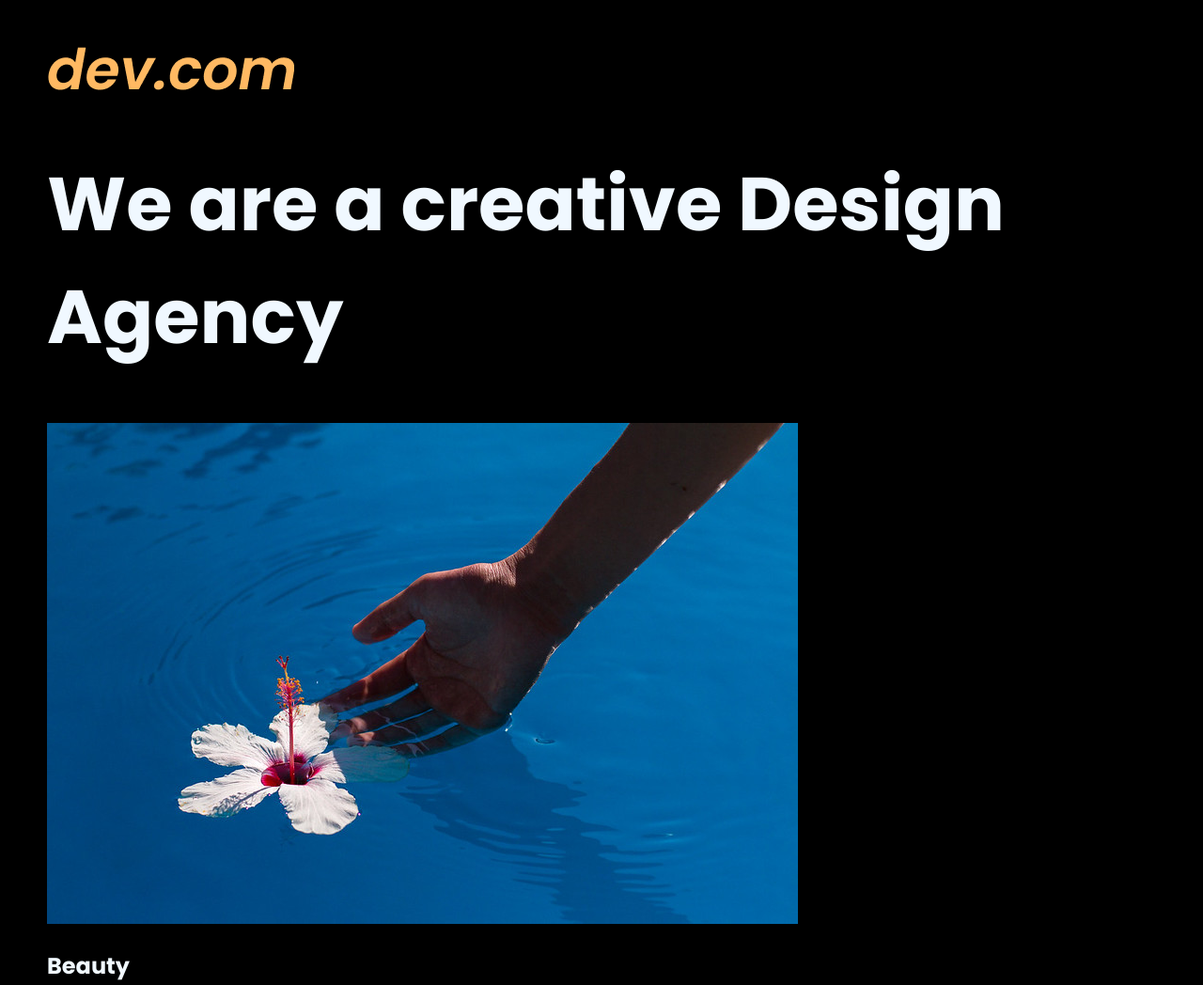
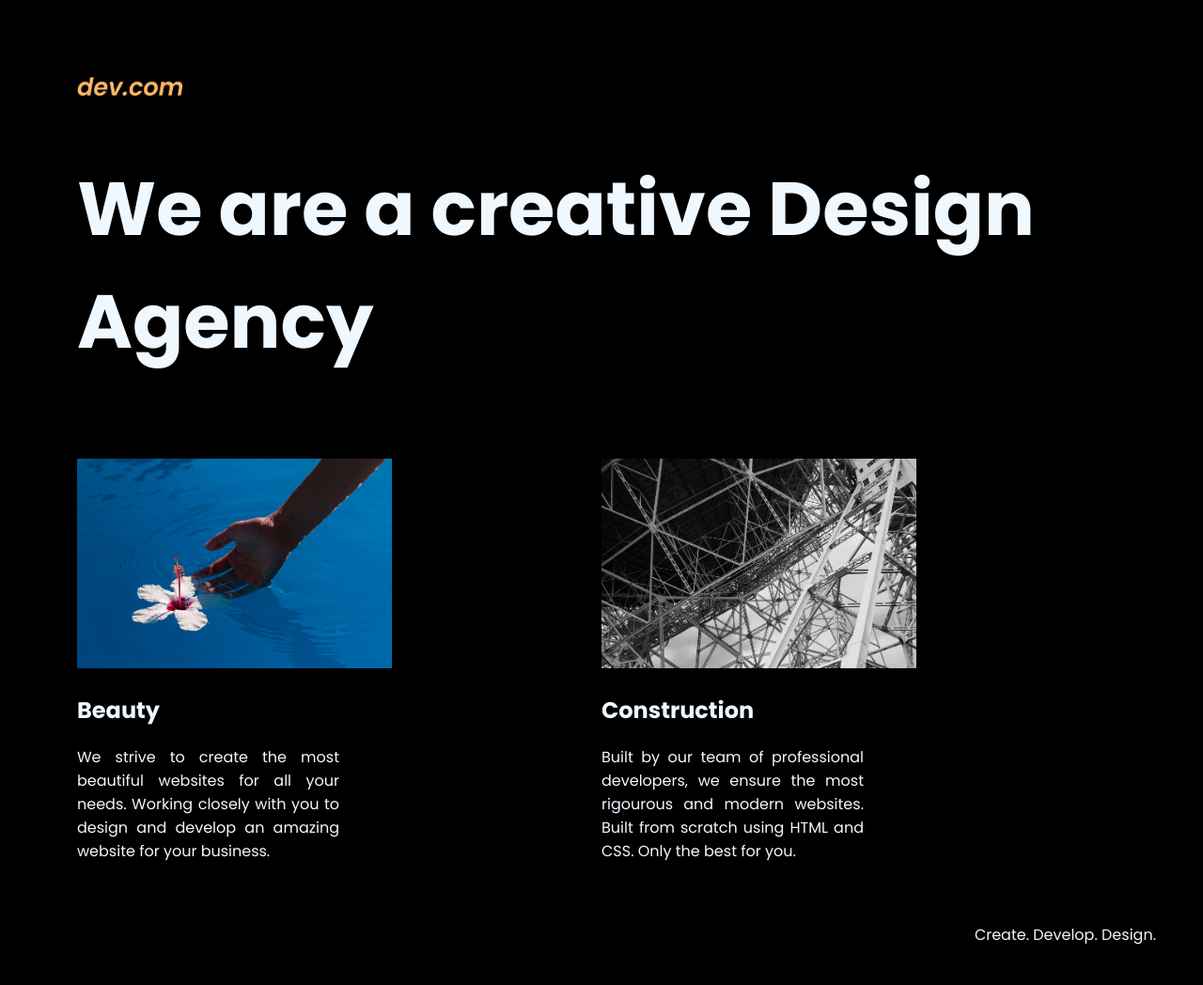
Before and after one commit to SobiahSelvarajah/ss-8-web-design-agency, a plain HTML site: page index.html in a window 1280 px wide. Shown: the top 1048 px of the page at 94% size. After the commit the page ends 1023 px from the top, so only its background shows below. Drawn offline with Linux system fonts and the light colour scheme.

Commit message:
styles.css: laptop and desktop responsive

```diff
--- a/style.css
+++ b/style.css
@@ -77,3 +77,33 @@ body {
     width: 60%;
   }
 }
+
+/* laptop and desktop version */
+@media (min-width: 1201px) {
+  .mainContainer {
+    padding: 2rem;
+  }
+  .logo {
+    width: 7rem;
+  }
+  .heading {
+    padding-bottom: 2rem;
+  }
+  .leftCard {
+    float: left;
+    width: 50%;
+  }
+  .rightCard {
+    float: right;
+    width: 50%;
+  }
+  .leftCard img,
+  .rightCard img {
+    display: inline;
+    width: 60%;
+  }
+  .cardText {
+    width: 50%;
+    text-align: justify;
+  }
+}
```
